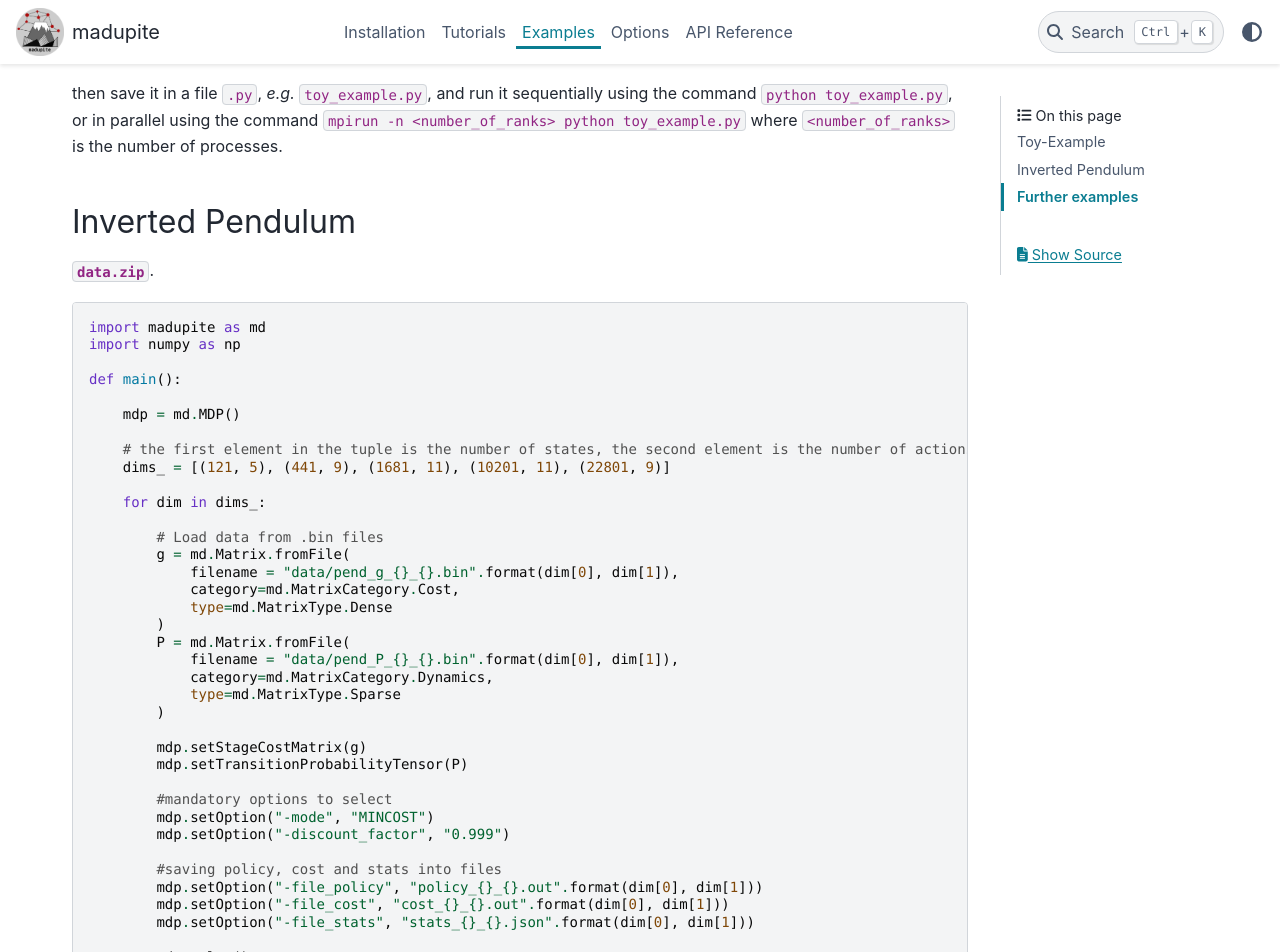
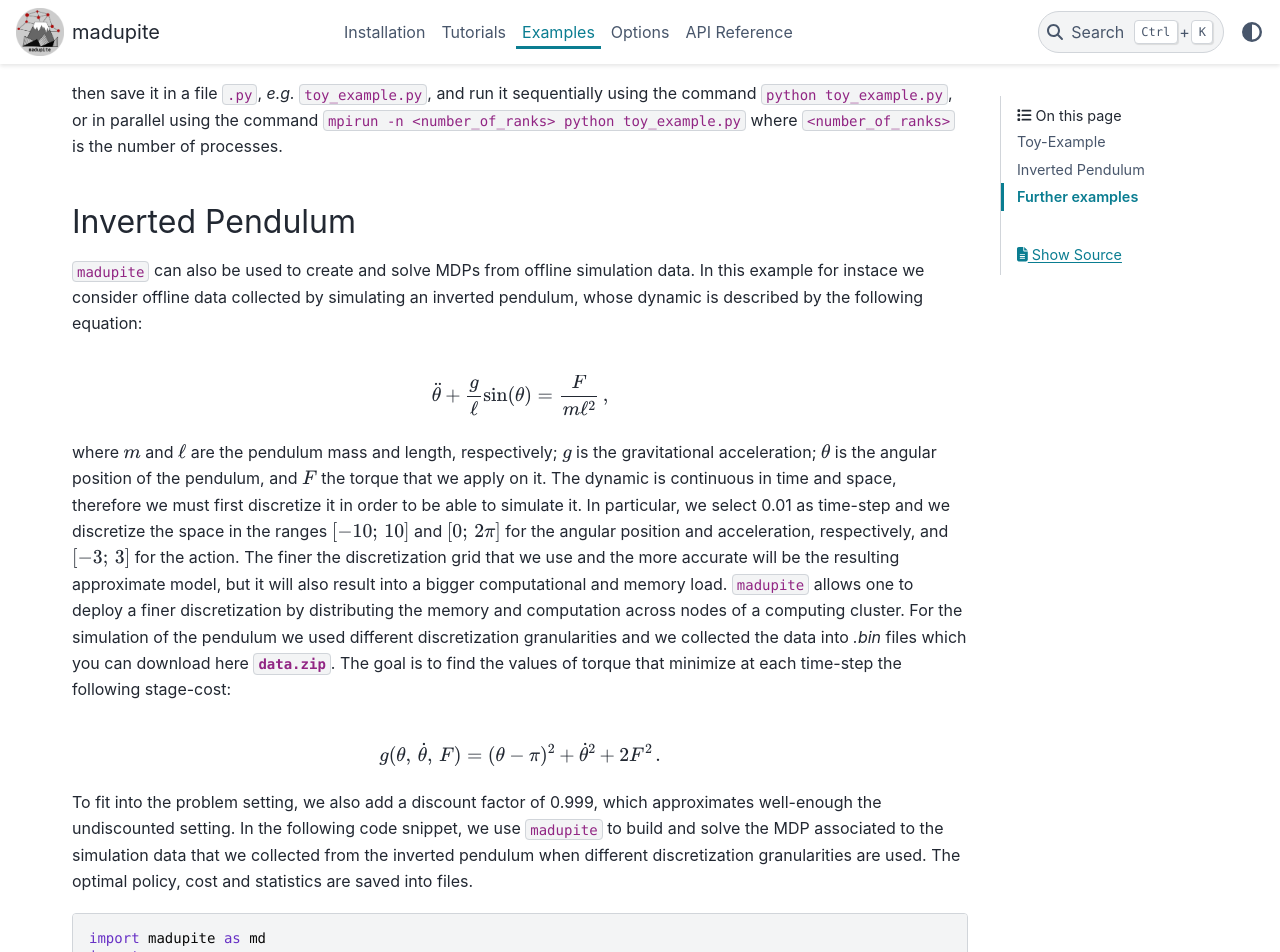
Before and after one commit to madupite/madupite, a Sphinx documentation site: the page built from docs/examples.rst, in a window 1280 px wide and 1400 px high, scrolled down 3356 px. Shown: the top 952 px of the window. Built offline with Sphinx 7.4.7 and the PyData theme 0.15.4, drawn with Linux system fonts in a browser that asks for light colours; some of the changed text lies outside the part shown.

Commit message:
first draft for pendulum examples + conclusive section in examples

```diff
--- a/docs/examples.rst
+++ b/docs/examples.rst
@@ -123,7 +123,29 @@ then save it in a file ``.py``, *e.g.* ``toy_example.py``, and run it sequential
 
 Inverted Pendulum
 -----------------
-:download:`data.zip <data.zip>`.
+
+``madupite`` can also be used to create and solve MDPs from offline simulation data. In this example for instace we consider offline data collected by simulating an inverted pendulum, whose dynamic is described by the following equation:
+
+.. math::
+   :nowrap:
+
+   \begin{eqnarray}
+      \ddot{\theta}  + \frac{g}{\ell}\sin(\theta)  & = \frac{F}{m \ell^2}\,,
+   \end{eqnarray}
+
+where :math:`m` and :math:`\ell` are the pendulum mass and length, respectively; :math:`g` is the gravitational acceleration; :math:`\theta` is the angular position of the pendulum, and :math:`F` the torque that we apply on it.
+The dynamic is continuous in time and space, therefore we must first discretize it in order to be able to simulate it. In particular, we select 0.01 as time-step and we discretize the space in the ranges :math:`[-10;\,10]` and :math:`[0;\, 2 \pi]` for the angular position and acceleration, respectively, and :math:`[-3;\, 3]` for the action. The finer the discretization grid that we use and the more accurate will be the resulting approximate model, but it will also result into a bigger computational and memory load. ``madupite`` allows one to deploy a finer discretization by distributing the memory and computation across nodes of a computing cluster.
+For the simulation of the pendulum we used different discretization granularities and we collected the data into `.bin` files which you can download here :download:`data.zip <data.zip>`.
+The goal is to find the values of torque that minimize at each time-step the following stage-cost:
+
+.. math::
+   :nowrap:
+
+   \begin{eqnarray}
+      g(\theta,\,\dot{\theta},\, F) = (\theta - \pi)^2 + \dot{\theta}^2 + 2 F^2\,.
+   \end{eqnarray}
+
+To fit into the problem setting, we also add a discount factor of 0.999, which approximates well-enough the undiscounted setting. In the following code snippet, we use ``madupite`` to build and solve the MDP associated to the simulation data that we collected from the inverted pendulum when different discretization granularities are used. The optimal policy, cost and statistics are saved into files.
 
 .. code-block:: python
 
@@ -168,6 +190,8 @@ Inverted Pendulum
     if __name__ == "__main__":
         main()
 
+In this video there is a nice graphic visualization of the results returned by ``madupite`` for different values of the discretization step.
+
 .. video:: _static/pendulum.mp4
     :height: 500
     :width: 900
@@ -178,8 +202,8 @@ Inverted Pendulum
 Further examples
 ----------------
 
-Note that defining data from a function or loading from a file can be combined. See for example the maze example where the transition probabilities encode a deterministic movement in a 2D grid world and the maze logic is entirely defined in the cost function that is generated in a separate script. This can also apply to situations where e.g. costs come from measuring an experiment and are preproucessed in a separate application, independent of ``madupite``.
-Standard control applications like the double integrator and inverted pendulum using an LQR controller are also provided in the examples folder. They can also serve as examples for how to use multi-dimensional state spaces and actions.
+Note that defining data from a function or loading from a file can be combined. See for example the maze example in the ``examples`` folder, where the transition probabilities encode a deterministic movement in a 2D grid world and the maze logic is entirely defined in the cost function which is instead loaded from a `.bin` file that is generated in a separate script. This can also apply to situations where, *e.g.*, the dynamics are generated from experimental data that are collected offline, while the stage-cost is defined by the user, or viceversa.
+More examples on the deployment of ``madupite``, such as optimal control of a double integrator, an LQR controller and the derivation of optimal health policies for the infectious disease model, are also provided in the ``examples`` folder.
 
 
 .. rubric:: References
```
